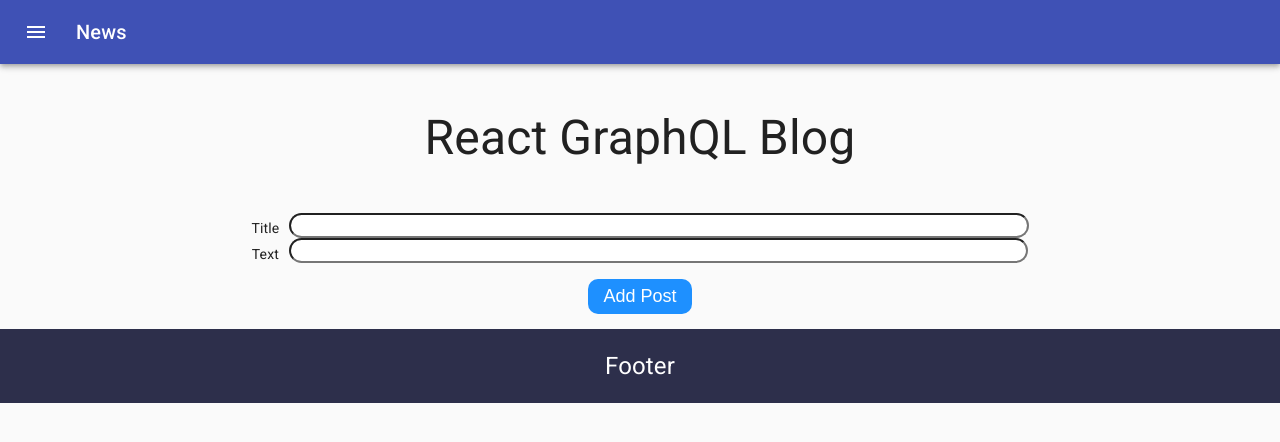
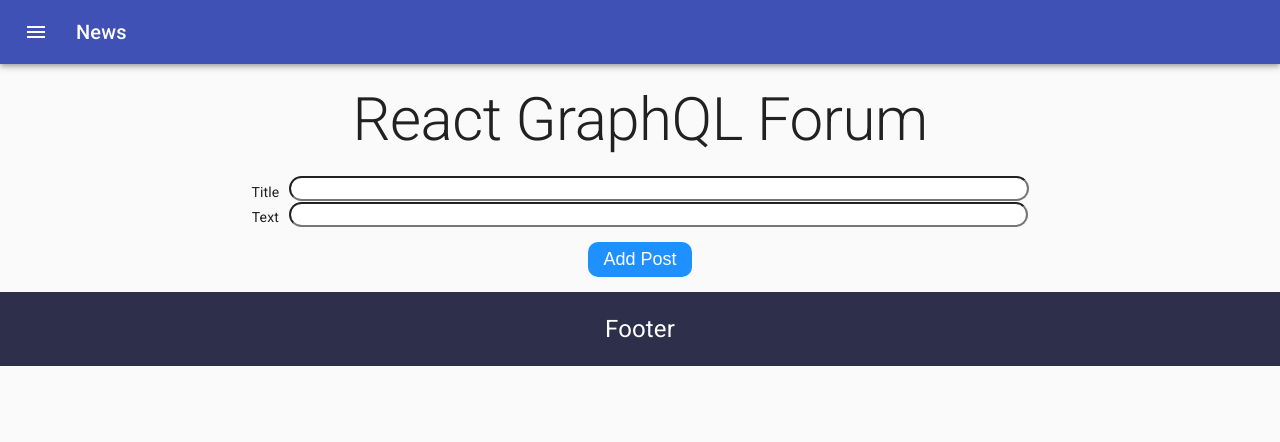
Before and after one commit to desolaser/react-graphql-blog, a React (Create React App) app in the folder client/: page /post in a window 1280 px wide. Shown: the top 442 px of the page. Built offline with nearby package versions, Linux system fonts and the light colour scheme.

Commit message:
Add styles from material-ui in header

```diff
--- a/client/src/components/Header.js
+++ b/client/src/components/Header.js
@@ -1,10 +1,21 @@
 import React from 'react'
+import { Typography } from '@material-ui/core'
+import { makeStyles } from '@material-ui/core/styles'
+
+const useStyles = makeStyles((theme) => ({
+    title: {
+      textAlign: 'center',
+      margin: 20,
+    }
+}))
 
 const Header = () => {
+    const classes = useStyles()
+
     return (
-        <header className="header">
-            React GraphQL Blog
-        </header>
+        <Typography variant="h2" className={classes.title}>
+            React GraphQL Forum
+        </Typography>
     )
 }
 
--- a/client/src/components/Navbar.js
+++ b/client/src/components/Navbar.js
@@ -1,6 +1,6 @@
 import React from 'react'
 import { Link } from 'react-router-dom'
-import { makeStyles } from '@material-ui/core/styles';
+import { makeStyles } from '@material-ui/core/styles'
 import {
     AppBar,
     Toolbar,
@@ -11,7 +11,7 @@ import {
     Menu,
     Fade
 } from '@material-ui/core'
-import MenuIcon from '@material-ui/icons/Menu';
+import MenuIcon from '@material-ui/icons/Menu'
 
 const useStyles = makeStyles((theme) => ({
     root: {
```
